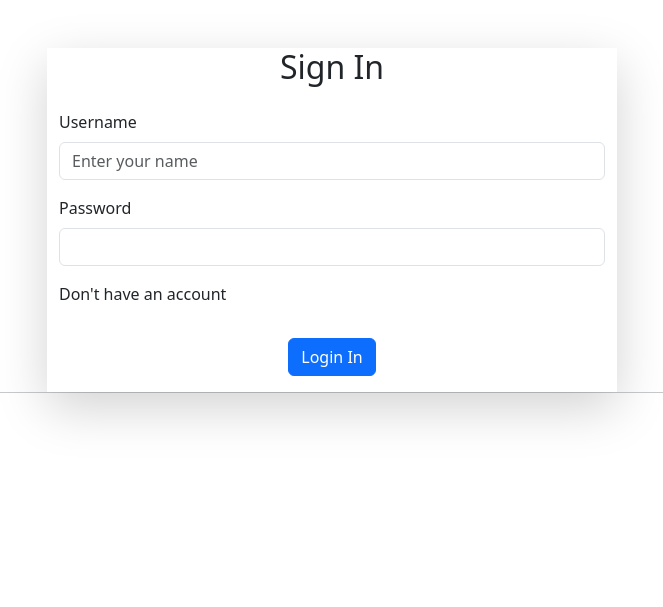
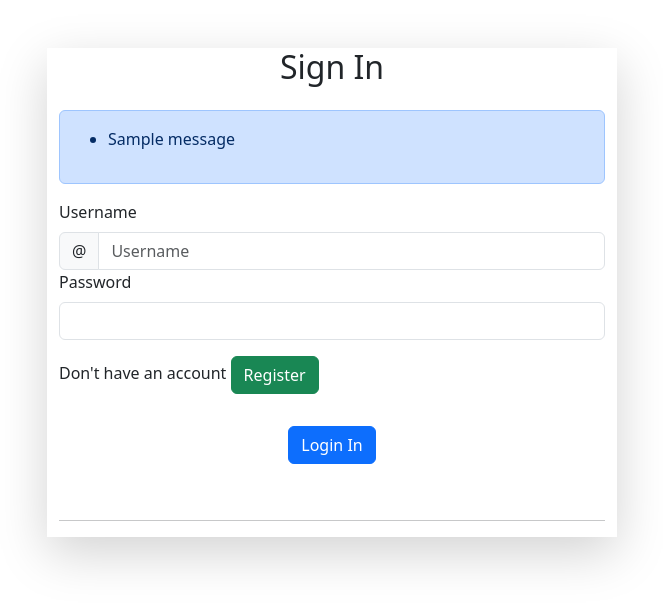
Before and after one commit to Subhan-Zaheer/Django_Recipe_Project, a Django app: page /login/ in a window 1280 px wide. Shown: the top 607 px of the page, without its empty margins (308-971 px from the left). Run offline with Django 4.2, Linux system fonts and the light colour scheme; one stand-in notice (Sample message) is shown.

Commit message:
Sign up and Login in function done.

```diff
--- a/recipe/models.py
+++ b/recipe/models.py
@@ -8,3 +8,9 @@
     recipe_name = models.CharField(max_length=50)
     recipe_desc = models.TextField()
     recipe_image = models.FileField(upload_to='recipe/', max_length=250, null=True, default=None)
+
+class my_user(models.Model):
+    first_name = models.CharField(max_length=50, null=True, blank=True)
+    last_name = models.CharField(max_length=50, null=True, blank=True)
+    user_name = models.CharField(max_length=50)
+    password = models.CharField(max_length=50)
--- a/recipe/templates/login.html
+++ b/recipe/templates/login.html
@@ -7,16 +7,31 @@
         <h2 class="text-center mb-4">Sign In</h2>
         <form method="post" action="" enctype="multipart/form-data">
             {% csrf_token%}
-          <div class="mb-3">
-            <label for="name" class="form-label">Username</label>
-            <input type="text" class="form-control" id="name" name="username" placeholder="Enter your name">
-          </div>
+            {% if messages %}
+            {% for message in messages %}
+            <div class="alert alert-primary" role="alert">
+              <ul class="messages">
+
+                <li{% if message.tags %} class="{{ message.tags }}"{% endif %}>{{ message }}</li>
+
+            </ul>
+            </div>
+            {% endfor %}
+
+            {% endif %}
+
+            <div class="col-auto">
+              <label class="form-label" for="autoSizingInputGroup">Username</label>
+              <div class="input-group">
+                <div class="input-group-text">@</div>
+                <input type="text" class="form-control" id="autoSizingInputGroup" name="username" placeholder="Username">
+              </div>
           <div class="mb-3">
             <label for="inputPassword4" class="form-label">Password</label>
             <input name="password" id="inputPassword4" type="password" cols="30" rows="10" class="form-control"></input>
           </div>
           <div>
-            <p>Don't have an account <a class="btn" href="/register/"></a></p>
+            <p>Don't have an account <a class="btn btn-success" href="/register/">Register</a></p>
           </div>
 
           <div class="text-center p-3">
--- a/recipe/views.py
+++ b/recipe/views.py
@@ -1,6 +1,9 @@
 from django.shortcuts import render, redirect
-from recipe.models import recipe
+from recipe.models import recipe, my_user
 from django.contrib.auth.models import User
+from django.contrib import messages
+from django.contrib.auth import authenticate, login
+
 
 # Create your views here.
 
@@ -28,6 +31,8 @@
     data = {'recipes':recipes}
     return render(request, 'recipe.html', data)
 
+
+
 def update_recipe(request, id):
     my_recipe = recipe.objects.get(id = id)
     print(my_recipe.id, my_recipe.recipe_name, my_recipe.recipe_image)
@@ -39,15 +44,15 @@
         my_recipe.recipe_desc = my_recipe_description
         try:
             my_recipe_image = request.FILES.get('recipe_image')
+            if my_recipe_image == None:
+                print(f"if my recipe image is none.")
+                my_recipe_image = my_recipe.recipe_image
             my_recipe.recipe_image = my_recipe_image
         except KeyError as e:
             my_recipe.recipe_image = None
             print(f" Except part My recipe image contains : {my_recipe_image}")
             print(e)
         print(f"My recipe image contains : {my_recipe_image}")
-        if my_recipe_image == None:
-            print(f"if my recipe image is none.")
-            my_recipe_image = my_recipe.recipe_image
         my_recipe.save()
         return redirect('/recipe')
     data = {
@@ -55,13 +60,35 @@
     }
     return render(request, 'update_recipe.html', data)
 
+
+
 def delete_recipe(request, id):
     recipe.objects.filter(id = id).delete()
     return redirect('/recipe')
 
 
+
+
 def login_page(request):
+    if request.method == 'POST':
+        user_name = request.POST.get('username')
+        password = request.POST.get('password')
+
+        if not User.objects.filter(username = user_name).exists():
+            messages.error(request, "Invalid UserName or UserName doesnot exist.")
+            return redirect('/login/')
+        elif authenticate(username= user_name, password= password) is None:
+            messages.error(request, "Invalid Password or Username.")
+            return redirect('/login/')
+        else:
+
+            user = authenticate(username= user_name, password= password)
+            print("User is authentic.")
+            login(request, user=user)
+            return redirect('/recipe/')
     return render(request, 'login.html')
+
+
 
 def register(request):
     if request.method == 'POST':
@@ -69,9 +96,16 @@
         lastname = request.POST.get('lastname')
         user_name = request.POST.get('username')
         password = request.POST.get('password')
+        user = User.objects.filter(username=user_name)
+        if user.exists():
+            messages.info(request, "UserName already taken. Try with different UserName.")
+            return redirect('/register/')
+            pass
         user = User.objects.create(username= user_name, first_name= firstname, last_name = lastname)
         print(password)
         user.set_password(password)
         user.save()
+        my_model_user = my_user.objects.create(first_name = firstname, last_name=lastname, user_name=user_name, password=password)
+        my_model_user.save()
         return redirect('/login/')
     return render(request, 'register.html')
```
Also changed, not shown: recipe/admin.py (+6 -1 lines), recipe/templates/register.html (+16 -2 lines), db.sqlite3, media/recipe/chicken_ilQx2kU.jpeg (added), recipe/migrations/0004_my_user.py (added).
